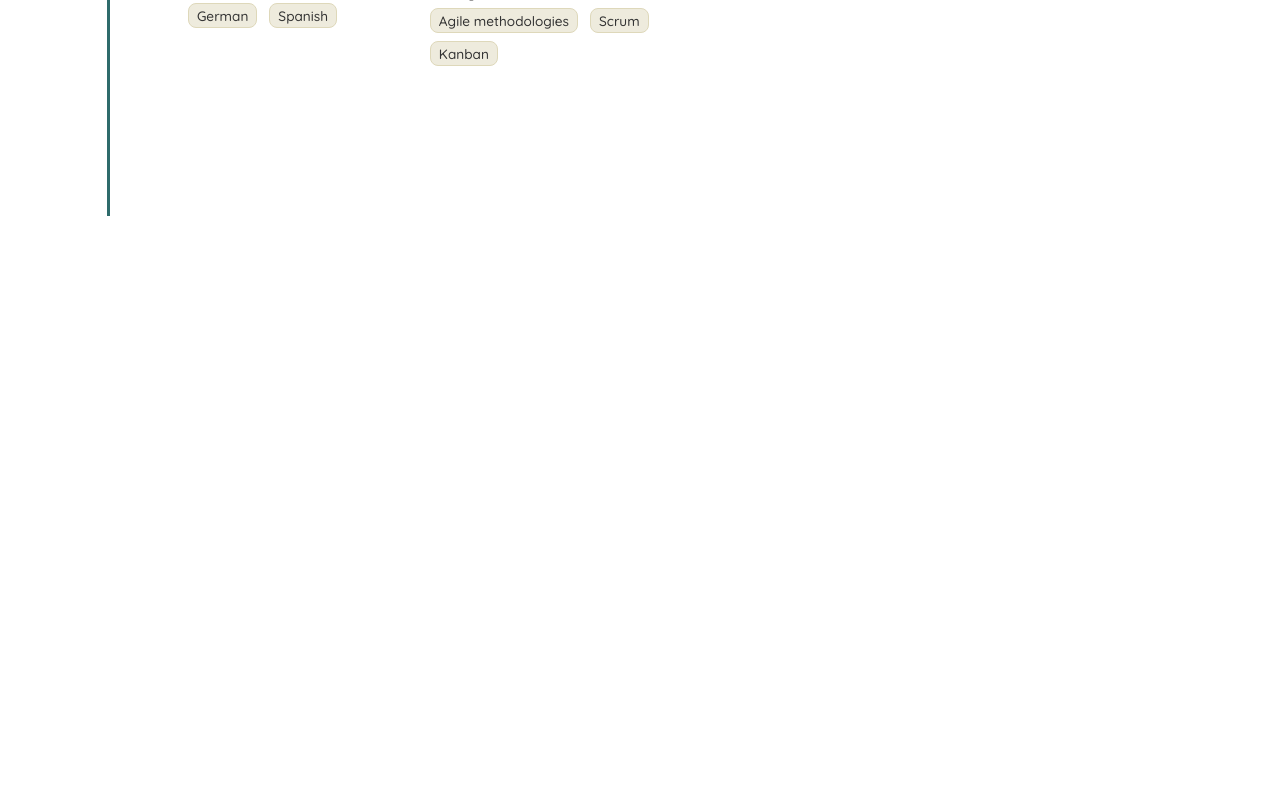
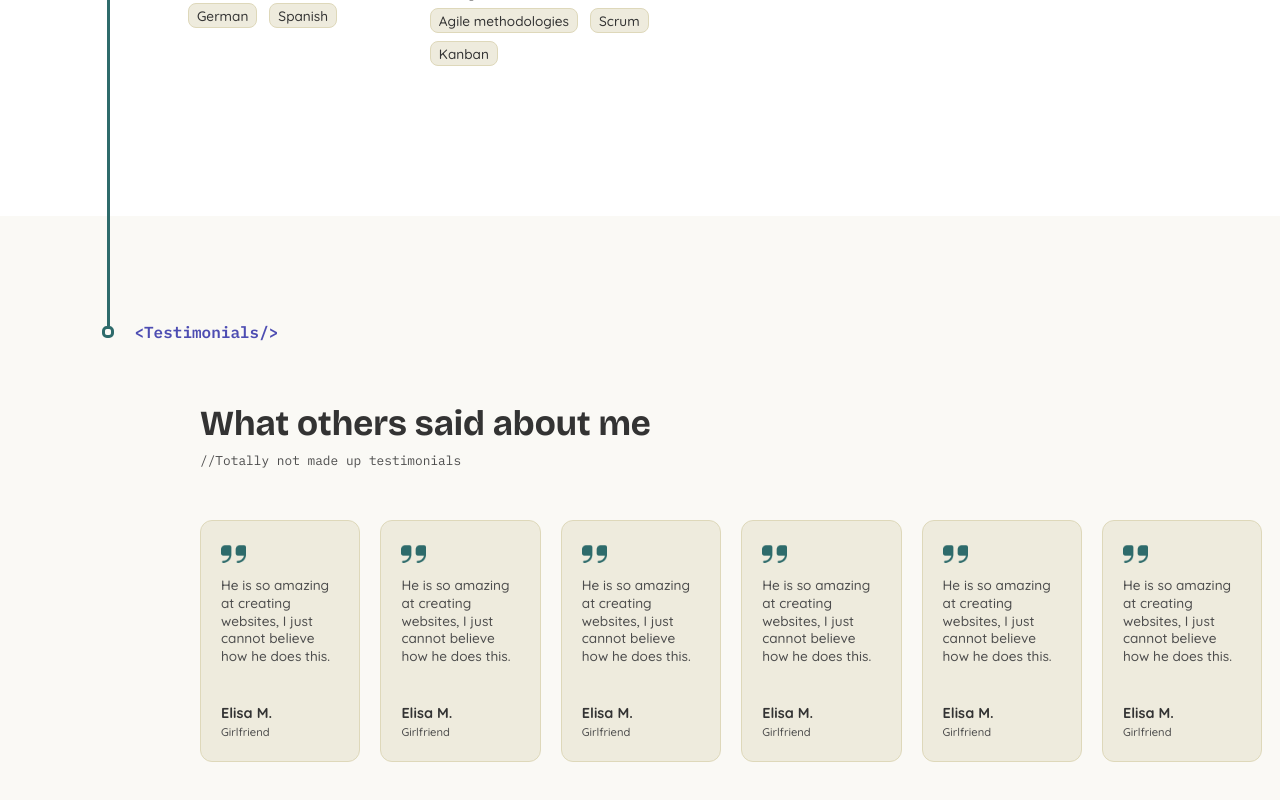
Before and after one commit to Stefdev13/stef-bekaert-portfolio, a React (Vite) app: page /about in a window 1280 px wide. Shown: the part 2328-3128 px from the top of the page. Before the commit the page ends 2544 px from the top, so only its background shows below. Built offline with nearby package versions, Linux system fonts and the light colour scheme.

Commit message:
Testimonials
Added Testimonials in a (non-functional for now) carousel.

```diff
--- a/src/components/about/SkillsSection.jsx
+++ b/src/components/about/SkillsSection.jsx
@@ -1,4 +1,3 @@
-import React from "react";
 import KnotAndTitle from "./KnotAndTitle";
 import SkillsList from "./SkillsList";
 import * as Constants from "../../constants/skills-constants";
--- /dev/null
+++ b/src/components/about/Testimonial.jsx
@@ -0,0 +1,99 @@
+import React from "react";
+import { createUseStyles } from "react-jss";
+import { useTheme } from "../../context/ThemeProvider.jsx";
+import * as Constants from "../../constants/styling-constants";
+import quotesDark from "../../assets/images/quotes-dark.png";
+import quotesLight from "../../assets/images/quotes-light.png";
+
+const useStyles = createUseStyles({
+  testimonial: {
+    display: "flex",
+    flexDirection: "column",
+    gap: "10px",
+
+    height: "200px",
+    width: "400px",
+
+    padding: {
+      top: "20px",
+      right: "20px",
+      bottom: "20px",
+      left: "20px",
+    },
+
+    backgroundColor: (props) =>
+      props.theme ? Constants.LIGHT_BG_L3 : Constants.DARK_BG_L3,
+
+    border: {
+      width: "1px",
+      style: "solid",
+      radius: "12px",
+    },
+    borderColor: (props) =>
+      props.theme ? Constants.LIGHT_BORDER : Constants.DARK_BORDER,
+
+    "& p": {
+      fontFamily: Constants.FONT_QUICKSAND,
+    },
+  },
+  quotesImg: {
+    width: "25px",
+    height: "25px",
+  },
+  quote: {
+    flexGrow: 1,
+    fontSize: "1.7vh",
+    fontWeight: "500",
+    lineHeight: "1.3",
+    textOverflow: "ellipsis",
+
+    color: (props) =>
+      props.theme ? Constants.LIGHT_TEXT_MUTED : Constants.DARK_TEXT_MUTED,
+
+    margin: "0px",
+  },
+  name: {
+    fontSize: ".9rem",
+    fontWeight: "700",
+    textOverflow: "ellipsis",
+
+    color: (props) =>
+      props.theme ? Constants.LIGHT_TEXT_HEADER : Constants.DARK_TEXT_HEADER,
+
+    margin: "0px",
+  },
+  function: {
+    fontSize: ".7rem",
+    fontWeight: "500",
+    textOverflow: "ellipsis",
+
+    color: (props) =>
+      props.theme ? Constants.LIGHT_TEXT_MUTED : Constants.DARK_TEXT_MUTED,
+
+    margin: "0px",
+  },
+});
+
+function Testimonial(props) {
+  const testimonial = props.testimonial;
+
+  const theme = useTheme();
+  const classes = useStyles({ theme: theme, quote: testimonial.quote });
+
+  return (
+    <div className={classes.testimonial}>
+      <img
+        src={theme ? quotesDark : quotesLight}
+        alt="Quotes icon"
+        className={classes.quotesImg}
+      />
+      <p className={classes.quote}>{testimonial.quote}</p>
+      <div>
+        <p className={classes.name}>{testimonial.name}</p>
+        <p className={classes.function}> {testimonial.function}</p>
+      </div>
+    </div>
+  );
+}
+
+export default Testimonial;
--- /dev/null
+++ b/src/components/about/TestimonialsCarousel.jsx
@@ -0,0 +1,17 @@
+import Testimonial from "./Testimonial";
+import * as Constants from "../../constants/testimonials-constants";
+import styles from "./TestimonialsCarousel.module.css";
+
+function TestimonialsCarousel() {
+  return (
+    <div className={styles.carouselWrapper}>
+      <div className={styles.carousel}>
+        {Constants.TESTIMONIALS.map((testimonial) => (
+          <Testimonial testimonial={testimonial} />
+        ))}
+      </div>
+    </div>
+  );
+}
+
+export default TestimonialsCarousel;
--- /dev/null
+++ b/src/components/about/TestimonialsCarousel.module.css
@@ -0,0 +1,10 @@
+.carouselWrapper {
+  overflow: hidden;
+}
+
+.carousel {
+    display: flex;
+    flex-direction: row;
+
+    gap: 20px;
+}
--- /dev/null
+++ b/src/components/about/TestimonialsSection.jsx
@@ -0,0 +1,20 @@
+import KnotAndTitle from "./KnotAndTitle";
+import styles from "../../pages/AboutPage.module.css";
+import TestimonialsCarousel from "./TestimonialsCarousel";
+
+function TestimonialsSection() {
+  return (
+    <div className={styles.bottomSectionWrapper}>
+      <KnotAndTitle title="Testimonials" location="bottom" />
+      <div className={styles.bottomSectionContent}>
+        <div>
+          <h1 className="sectionHeading">What others said about me</h1>
+          <p className="comment">//Totally not made up testimonials</p>
+        </div>
+        <TestimonialsCarousel />
+      </div>
+    </div>
+  );
+}
+
+export default TestimonialsSection;
--- /dev/null
+++ b/src/constants/testimonials-constants.js
@@ -0,0 +1,32 @@
+export const TESTIMONIALS = [
+    {
+        name: 'Elisa M.',
+        function: 'Girlfriend',
+        quote: 'He is so amazing at creating websites, I just cannot believe how he does this.'
+    },
+    {
+        name: 'Elisa M.',
+        function: 'Girlfriend',
+        quote: 'He is so amazing at creating websites, I just cannot believe how he does this.'
+    },
+    {
+        name: 'Elisa M.',
+        function: 'Girlfriend',
+        quote: 'He is so amazing at creating websites, I just cannot believe how he does this.'
+    },
+    {
+        name: 'Elisa M.',
+        function: 'Girlfriend',
+        quote: 'He is so amazing at creating websites, I just cannot believe how he does this.'
+    },
+    {
+        name: 'Elisa M.',
+        function: 'Girlfriend',
+        quote: 'He is so amazing at creating websites, I just cannot believe how he does this.'
+    },
+    {
+        name: 'Elisa M.',
+        function: 'Girlfriend',
+        quote: 'He is so amazing at creating websites, I just cannot believe how he does this.'
+    },
+]
--- a/src/pages/AboutPage.jsx
+++ b/src/pages/AboutPage.jsx
@@ -3,6 +3,7 @@ import styles from "./AboutPage.module.css";
 import Header from "../components/navigation/Header";
 import AboutMeSection from "../components/about/aboutMeSection";
 import SkillsSection from "../components/about/SkillsSection";
+import TestimonialsSection from "../components/about/TestimonialsSection";
 
 function AboutPage() {
   return (
@@ -11,6 +12,7 @@ function AboutPage() {
 
       <AboutMeSection />
       <SkillsSection />
+      <TestimonialsSection />
     </div>
   );
 }
--- a/src/pages/AboutPage.module.css
+++ b/src/pages/AboutPage.module.css
@@ -28,6 +28,18 @@
   width: 100vw;
 
   background-color: var(--var-colour-bg-l1);
+}
+
+.bottomSectionWrapper {
+  display: flex;
+  flex-direction: column;
+  gap: 30px;
+
+  width: 100vw;
+
+  padding-bottom: 150px;
+
+  background-color: var(--var-colour-bg-l2);
 }
 
 .aboutImg {
@@ -68,3 +80,18 @@
 
   text-align: start;
 }
+
+.bottomSectionContent {
+  flex-grow: 1;
+
+  display: flex;
+  flex-direction: column;
+  gap: 50px;
+
+  max-width: 83vw;
+
+  padding-top: 20px;
+  padding-left: 200px;
+
+  text-align: start;
+}
```
Also changed, not shown: src/assets/images/quotes-dark.png (added), src/assets/images/quotes-light.png (added).
